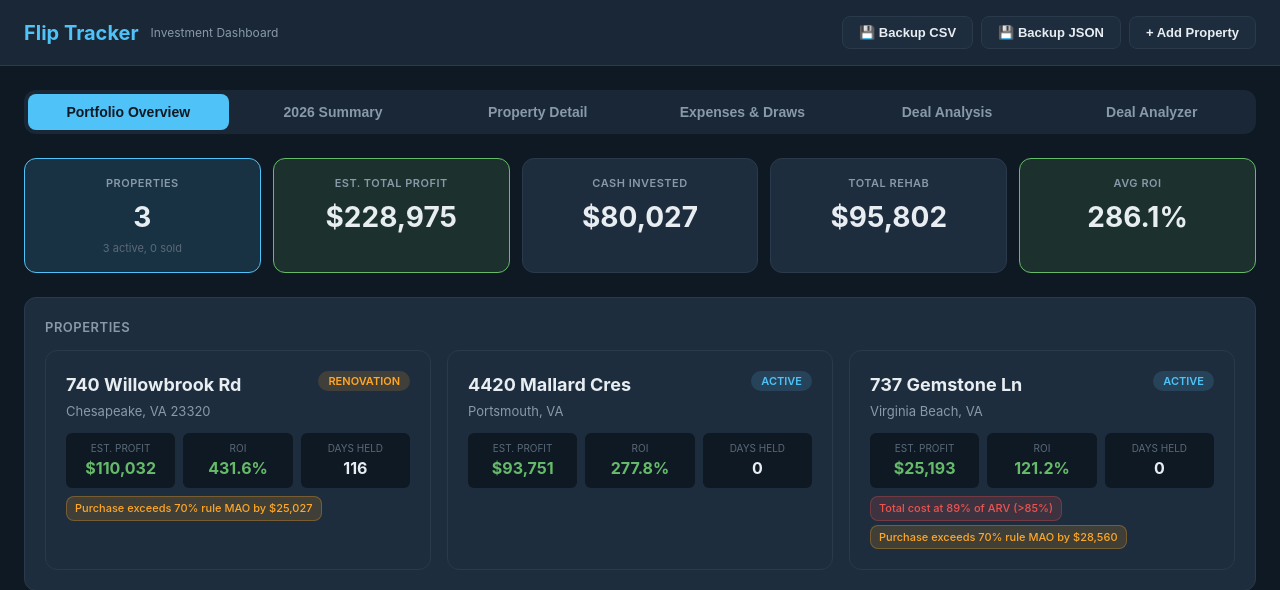
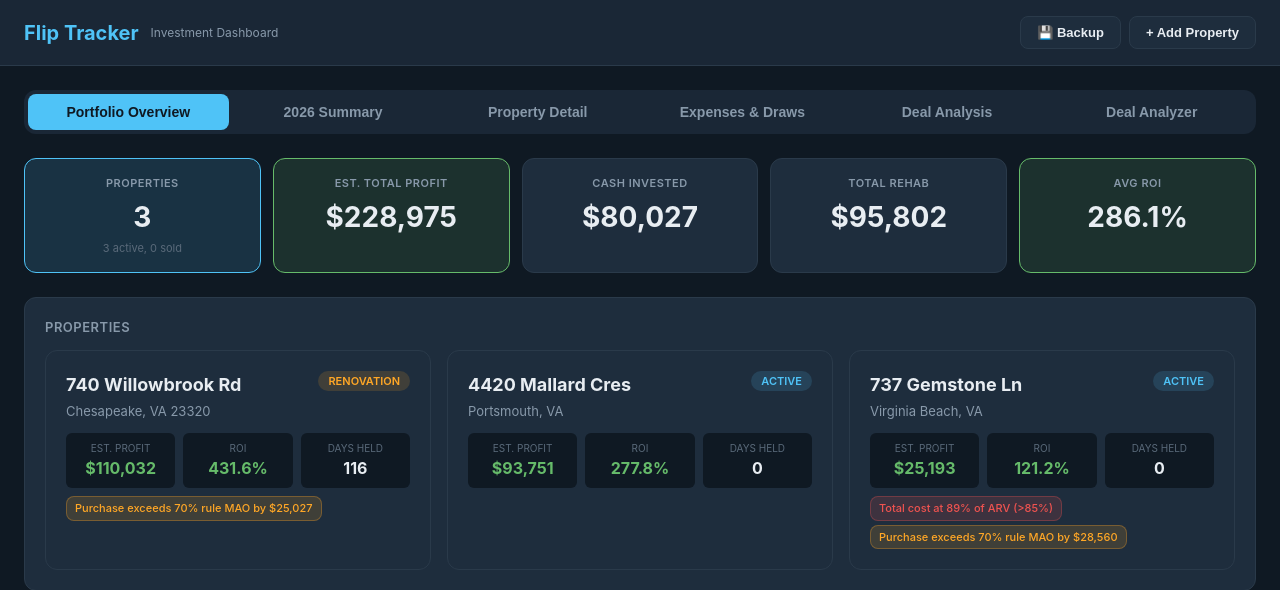
Before and after one commit to barryjenk777/flip-tracker, a Flask app: page / in a window 1280 px wide. Shown: the top 590 px of the page. Run offline with Flask 3, Linux system fonts and the light colour scheme; data that the repository does not hold is empty.

Commit message:
Context-aware header button: shows "+ Analyze Deal" on Deal Analyzer tab
- Switches to "+ Add Property" on all other tabs
- Consolidated backup buttons into single "Backup" button
- Clicking "+ Analyze Deal" focuses the address field for fast entry

Co-Authored-By: Claude Opus 4.6 (1M context) <noreply@anthropic.com>

```diff
--- a/templates/flip_tracker.html
+++ b/templates/flip_tracker.html
@@ -574,10 +574,9 @@
             <h1>Flip Tracker</h1>
             <span class="subtitle">Investment Dashboard</span>
         </div>
-        <div class="header-actions">
-            <button class="btn btn-secondary" onclick="window.location='/api/export/csv'" title="Download CSV backup">&#128190; Backup CSV</button>
-            <button class="btn btn-secondary" onclick="window.location='/api/export/json'" title="Download JSON backup">&#128190; Backup JSON</button>
-            <button class="btn btn-secondary" onclick="showAddProperty()">+ Add Property</button>
+        <div class="header-actions" id="header-actions">
+            <button class="btn btn-secondary" onclick="window.location='/api/export/csv'" title="Download CSV backup">&#128190; Backup</button>
+            <button class="btn btn-secondary" id="header-ctx-btn" onclick="showAddProperty()">+ Add Property</button>
         </div>
     </div>
 
@@ -1004,6 +1003,15 @@ function switchTab(name) {
     const target = tabMap[name] || '';
     document.querySelectorAll('.tab-btn').forEach(b => b.classList.toggle('active', b.textContent === target));
     document.querySelectorAll('.tab-content').forEach(t => t.classList.toggle('active', t.id === 'tab-'+name));
+    // Context-aware header button
+    const btn = $('header-ctx-btn');
+    if (name === 'prospects') {
+        btn.textContent = '+ Analyze Deal';
+        btn.onclick = () => { $('qa-address').focus(); };
+    } else {
+        btn.textContent = '+ Add Property';
+        btn.onclick = () => showAddProperty();
+    }
 }
 
 // ---- Modals ----
```
